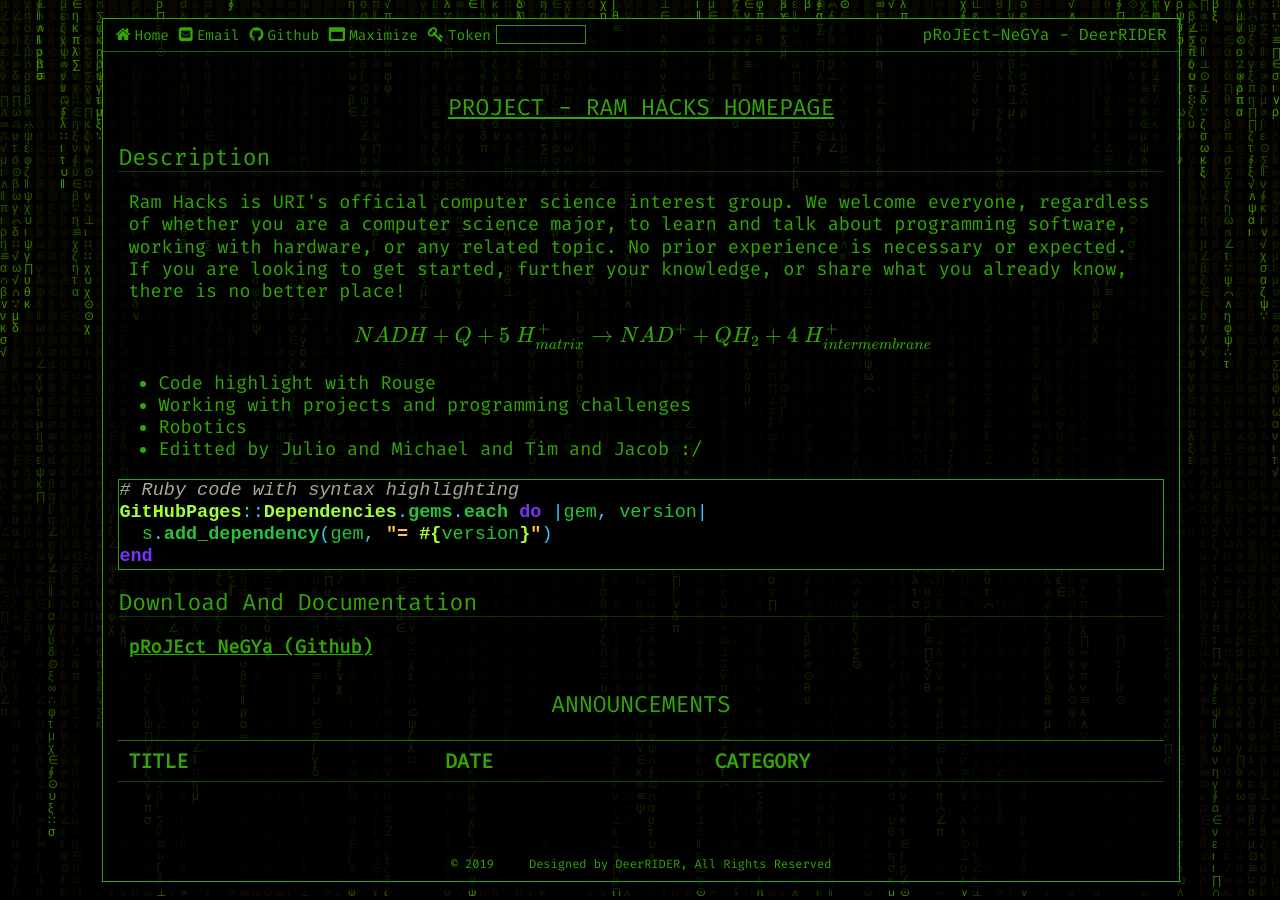
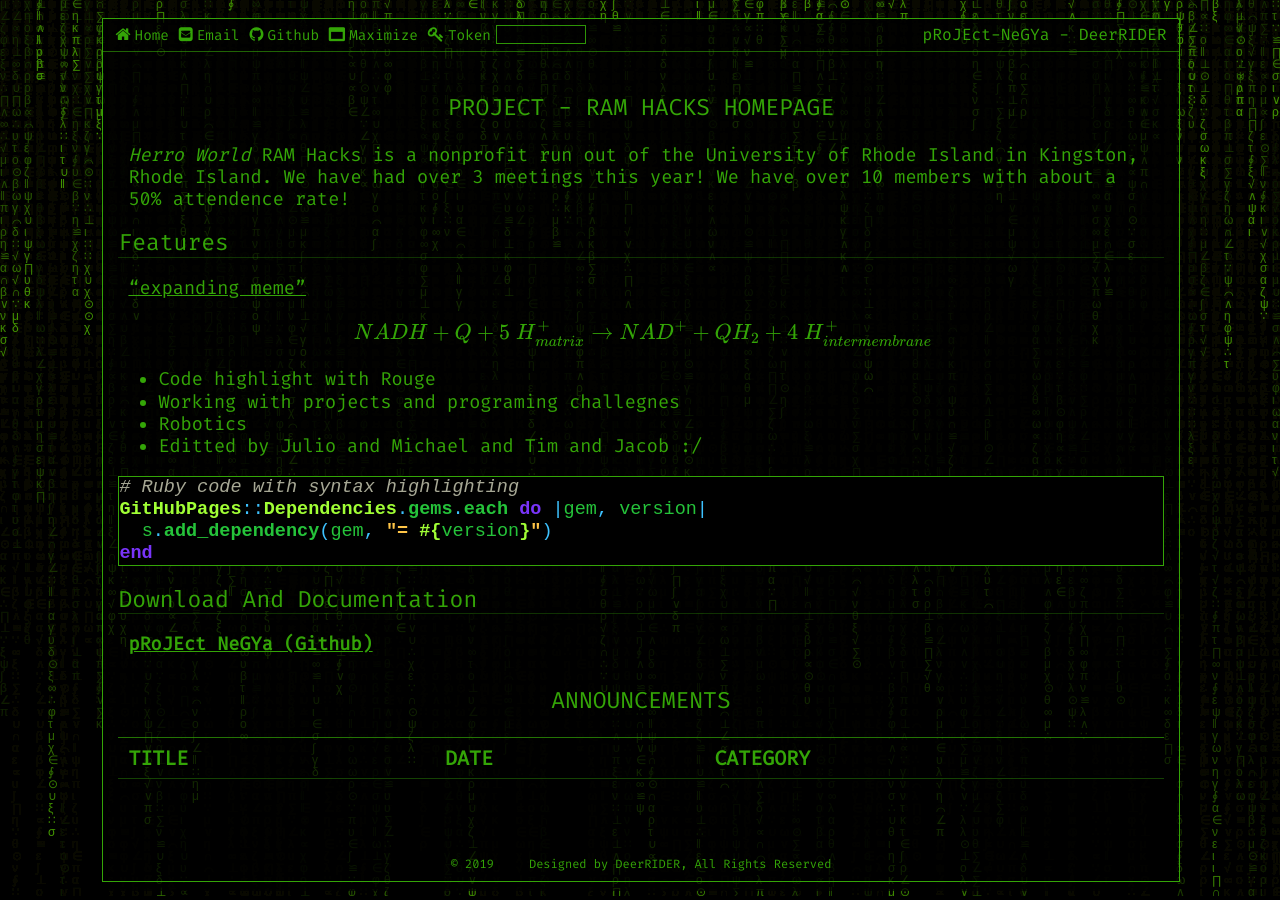
Before and after one commit to ramhacks/ramhacks.github.io, a Jekyll site: the page built from pages/index.md, in a window 1280 px wide. Built offline with Jekyll 4.4.1, drawn with Linux system fonts in a browser that asks for light colours; formulas are drawn with MathJax 3.

Commit message:
Update index.md

```diff
--- a/pages/index.md
+++ b/pages/index.md
@@ -10,19 +10,20 @@
 encrypted_text: true
 permalink: /
 ---
+# PROJECT - RAM HACKS HOMEPAGE
+*Herro World*
+RAM Hacks is a nonprofit run out of the University of Rhode Island in Kingston, Rhode Island. We have had over 3 meetings this year! We have over 10 members with about a 50% attendence rate!
+##  Features
 
-# <a href="https://rhodyra.ms"> PROJECT - RAM HACKS HOMEPAGE </a>
+<a href = "https://drive.google.com/file/d/1tmve0uCf0T2ayfg01IcHxJUOEBNJpo_b/view?usp=sharing)"> "expanding meme" </a>
 
-##  Description
-
-<p>	Ram Hacks is URI's official computer science interest group. We welcome everyone, regardless of whether you are a computer science major, to learn and talk about programming software, working with hardware, or any related topic. No prior experience is necessary or expected. If you are looking to get started, further your knowledge, or share what you already know, there is no better place! </p>
 
 $$
 NADH+Q+5\;H_{matrix}^{+}\rightarrow NAD^{+}+QH_{2}+4\;H_{intermembrane}^{+}\!
 $$
 
 * Code highlight with Rouge
-* Working with projects and programming challenges
+* Working with projects and programing challegnes
 * Robotics
 * Editted by Julio and Michael and Tim and Jacob  :/
 
```
